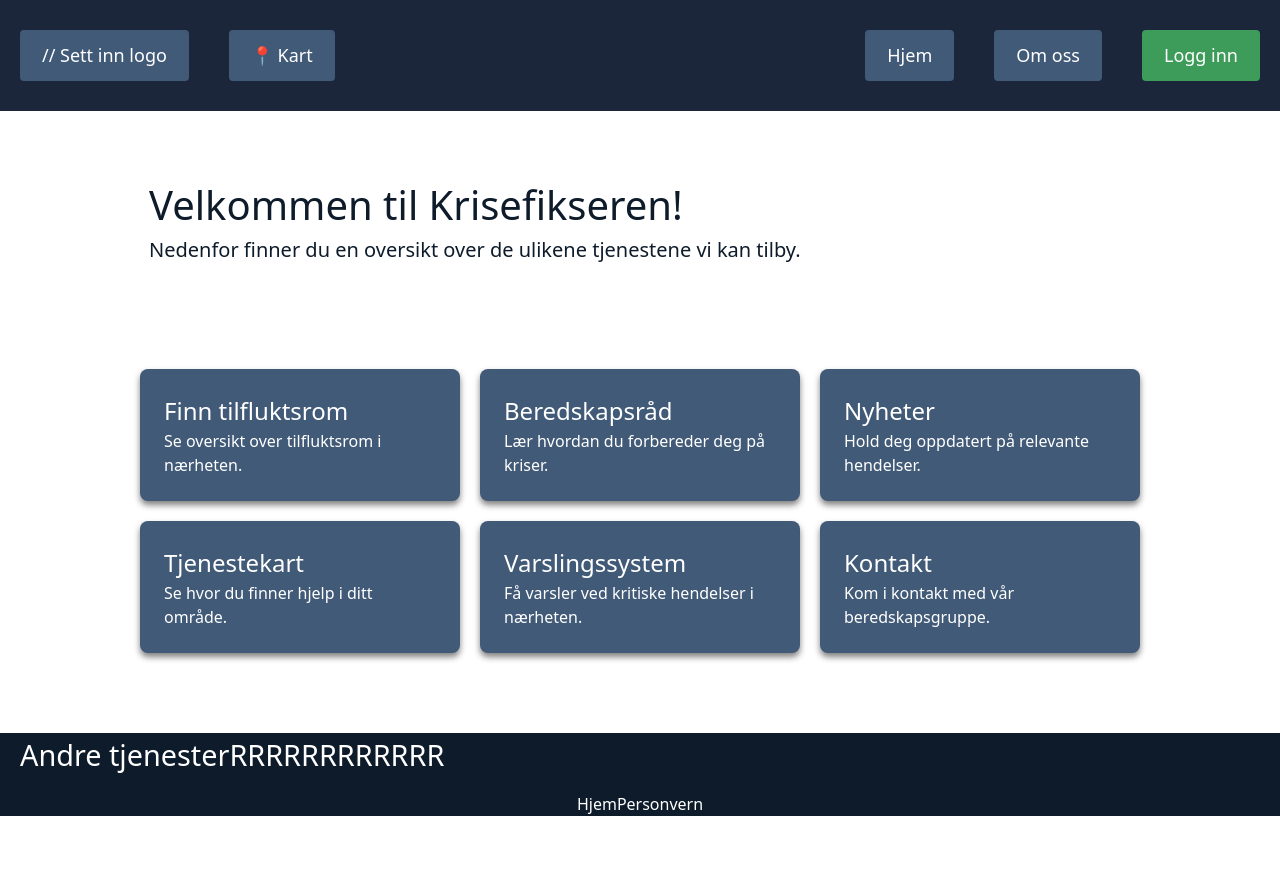
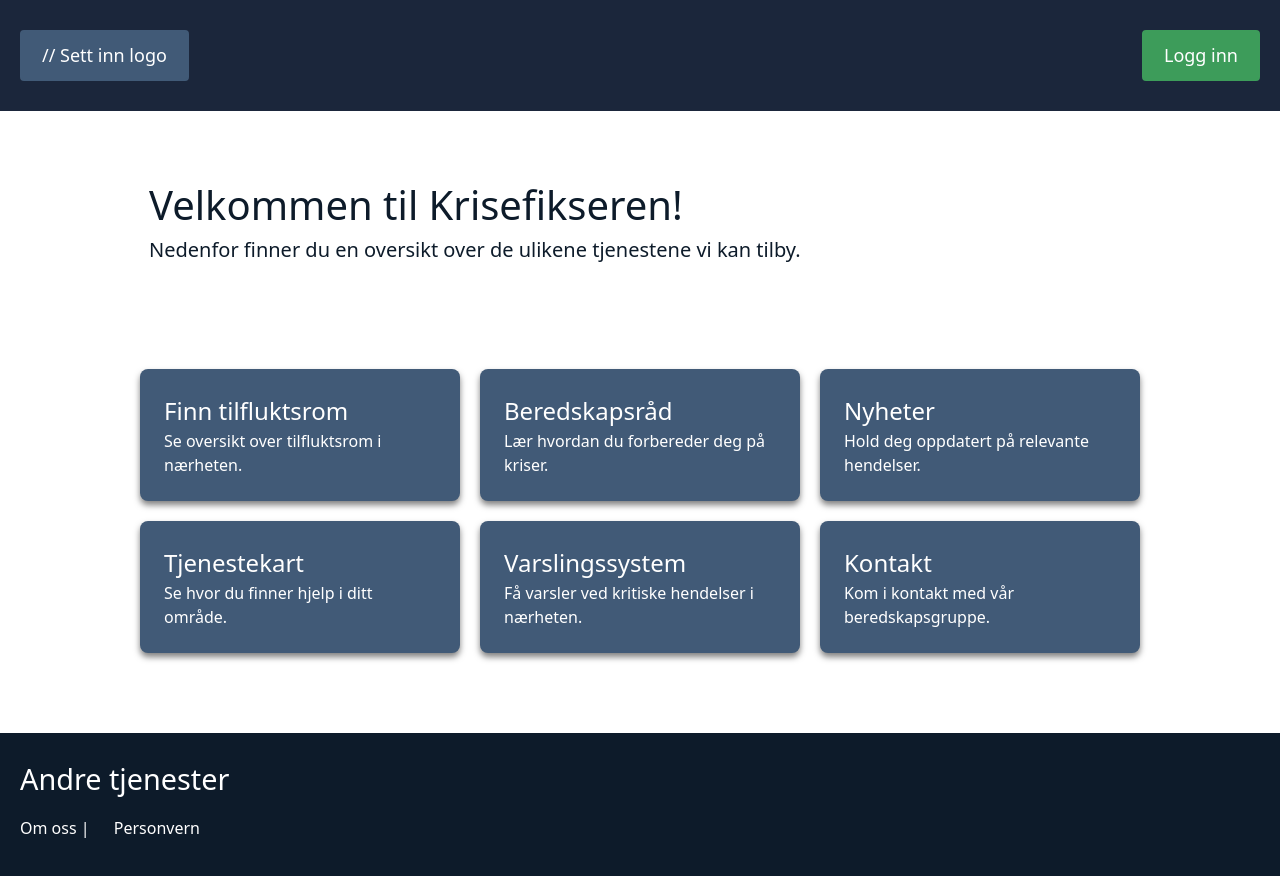
Before and after one commit to NTNU-IDI/scrum-project-2025-team11, a Vue app in the folder frontend/: page / in a window 1280 px wide. Shown: the top 876 px of the page. Before the commit the page ends 816 px from the top, so only its background shows below. Built offline with nearby package versions, Linux system fonts and the light colour scheme; the HTML template or start-up script is replaced by a standard one.

Commit message:
Move action buttons

```diff
--- a/frontend/src/components/Footer.vue
+++ b/frontend/src/components/Footer.vue
@@ -1,10 +1,18 @@
 <template>
-<footer class="p-4 bg-[var(--light-blue)] text-white text-center">
-    <h1 class="text-l font-bold mb-2">Andre tjenesterRRRRRRRRRRRR</h1>
-    <nav>
-      <a href="/" class="mr-4 hover:underline">Hjem</a>
-      <a href="/personvern" class="hover:underline">Personvern</a>
-    </nav>
+<footer class="p-4 bg-[var(--light-blue)] text-white">
+    <!-- Her er footeren -->
+    <br>
+    <h1 class="text-l font-bold mb-2">Andre tjenester</h1>
+
+    <!-- Her er to lenker til om oss og personvern rett under andre tjenester i mindre skrift-->
+    <p class="text-sm">
+        <a href="/about" class="text-white hover:text-gray-300">Om oss</a> |
+        <a href="/privacy" class="text-white hover:text-gray-300">Personvern</a>
+        <br>
+        <br>
+        <br>
+    </p>
+
   </footer>
 </template>
 
@@ -26,5 +34,12 @@ footer h1 {
   text-align: left;
   margin-left: 20px;
 }
+/* Definerer fargen på lenkene i footeren og flytter dem til venstre*/
+footer a {
+  color: #ffffff;
+  text-decoration: none;
+  margin-left: 20px;
+}
+
 
 </style>
--- a/frontend/src/components/Header.vue
+++ b/frontend/src/components/Header.vue
@@ -3,12 +3,12 @@
     <div class="container mx-auto flex justify-between items-center">
       <div class="flex items-center space-x-4">
       <a href="/" class="button other">// Sett inn logo</a>
-      <a href="/mapview" class="button other">📍 Kart</a>
+      <!--<a href="/mapview" class="button other">📍 Kart</a> -->
 
     </div>
       <nav class="space-x-4">
-        <a href="/" class="button other">Hjem</a>
-        <a href="/about" class="button other">Om oss</a>
+        <!--<a href="/" class="button other">Hjem</a>-->
+        <!--<a href="/about" class="button other">Om oss</a>-->
         <a href="/login" class="button login">Logg inn</a>
       </nav>
     </div>
```
